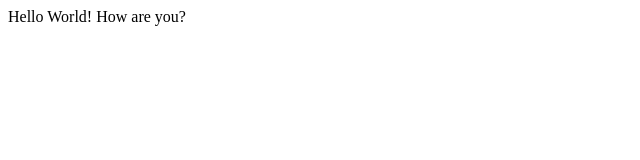
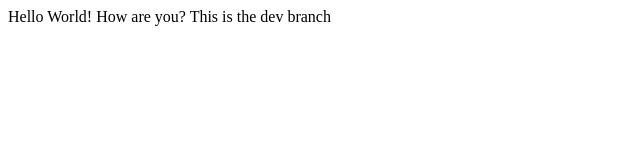
Before and after one commit to omkarghag/firstgitrepo, a plain HTML site: page index.html in a window 1280 px wide. Shown: the whole page, without its empty margins (0-640 px from the left). Drawn offline with Linux system fonts and the light colour scheme.

Commit message:
first commit on dev

```diff
--- a/index.html
+++ b/index.html
@@ -1,5 +1,6 @@
 <html>
 <body>
 Hello World! How are you?
+This is the dev branch
 </body>
 </html>
```
